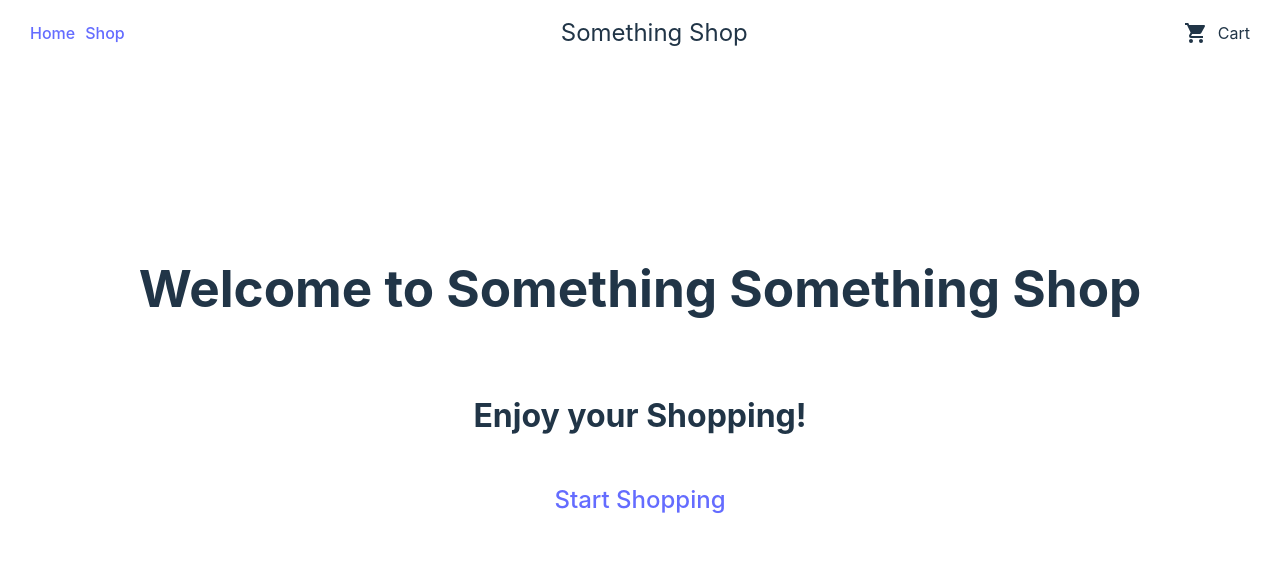
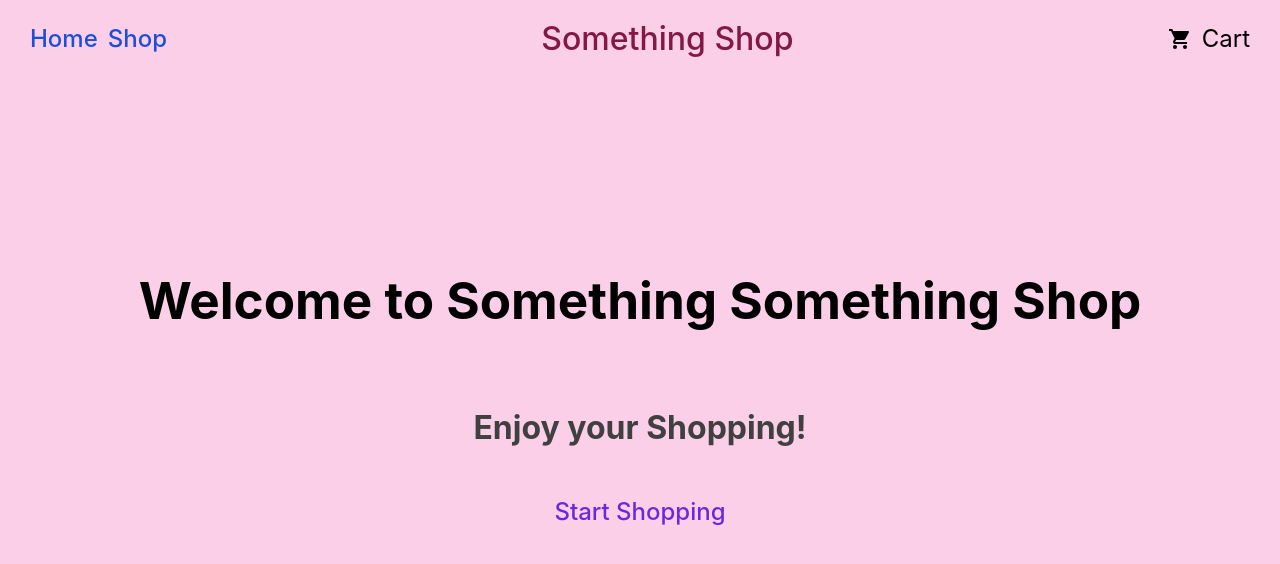
Before and after one commit to John-Rashta/odin-shopping-cart, a React (Vite) app: page / in a window 1280 px wide. Shown: the top 564 px of the page. Built offline with nearby package versions, Linux system fonts and the light colour scheme; no server answers.

Commit message:
feat: finish style
finished all the styling

```diff
--- a/src/App.jsx
+++ b/src/App.jsx
@@ -94,9 +94,10 @@ function App() {
 }
 
 const MainContainer = styled.div`
-  height: 100vh;
+  height: 100%;
   width: 100%;
-  overflow-x:hidden;
+  min-height: 100vh;
+  background-color: #fbcfe8;
 `;
 
 export default App;
--- a/src/components/Card.jsx
+++ b/src/components/Card.jsx
@@ -27,11 +27,16 @@ function Card({name, price, image, id, addCart}) {
         <CardContainer>
             <SubContainer>
                 <ImageContainer src={image} alt={name}/>
-                <NameContainer>{name}
-                <p>{price}$ </p>
+                <NameContainer>
+                    <div>
+                        {name}
+                    </div>
+                    <PriceContainer>
+                        {price}$
+                    </PriceContainer>
                 </NameContainer>
             </SubContainer>
-            <SubContainer>
+            <BottomContainer>
                 <AmountContainer>
                     <QuantityButton onClick={increaseAmount} >&#x25B2;</QuantityButton>
                     <InputContainer
@@ -54,7 +59,7 @@ function Card({name, price, image, id, addCart}) {
                     }
                 }
                 >Add to Cart</CartButton>
-            </SubContainer>
+            </BottomContainer>
         </CardContainer>
     )
 
@@ -73,37 +78,79 @@ const CardContainer = styled.div`
     flex-direction: column;
     justify-content: space-between;
     align-items: center;
+    background-color: white;
+    border: solid #a21caf;
+    border-radius: 10px;
+    padding-bottom: 10px;
+    background-color: #fecdd3;
+
 
 `;
 
 const AmountContainer = styled.div`
     display: flex;
+
 `;
 
 const SubContainer = styled.div`
     display: flex;
     flex-direction: column;
-    justify-content: center;
     align-items: center;
     gap: 15px;
+    width: 100%;
+    background-color: white;
+    padding-top: 10px;
+    flex-grow: 1;
+`;
+
+const BottomContainer = styled.div`
+    display: flex;
+    flex-direction: column;
+    align-items: center;
+    gap: 15px;
+    width: 100%;
+    background-color: #fecdd3;
+    padding-top: 10px;
+
 `;
 
 const NameContainer = styled.h3`
     text-align: center;
+    border-top: solid black;
+    border-bottom: solid black;
+    width: 100%;
+    background-color: #fdf2f8;
+    margin: 0;
+    flex-grow: 1;
 `;
 
 const InputContainer = styled.input`
     width: 40px;
     text-align: center;
-    font-size: 0.8rem;
+    font-size: 1rem;
+    background-color: #fdf4ff;
+    border-radius: 5px;
+    border-color: #e11d48;
+    box-shadow: none;
+    &:focus {
+        outline: none;
+    }
 
 `;
 
 const QuantityButton = styled.button`
     transform: scale(0.8);
+    background-color: #ec4899;
+    &:focus {
+        outline: none;
+    }
 `;
 
 const CartButton = styled.button`
+    background-color: #fb7185;
+    &:focus {
+        outline: none;
+    }
 
 `;
 
@@ -111,6 +158,13 @@ const ImageContainer = styled.img`
     height: 200px;
     width: 200px;
     object-fit: contain;
+    background-color: transparent;
+`;
+
+const PriceContainer = styled.p`
+    font-size: 1.1rem;
+    font-weight: 500;
+
 `;
 
 export {Card};
--- a/src/components/Header.jsx
+++ b/src/components/Header.jsx
@@ -19,8 +19,8 @@ function Header({data, deleteCart, changeCart}) {
     return (
         <MainHeader>
             <LinkDiv>
-                <Link to="/">Home</Link>
-                <Link to={{pathname:"/shop"}}>Shop</Link>
+                <Link style={{color: "#1d4ed8"}} to="/">Home</Link>
+                <Link style={{color: "#1d4ed8"}} to={{pathname:"/shop"}}>Shop</Link>
             </LinkDiv>
             <NameDiv>Something Shop</NameDiv>
             <CartContainer>
@@ -56,14 +56,19 @@ const LinkDiv = styled.div`
     gap: 10px;
     align-items: center;
     user-select: none;
+    font-size: 1.5rem;
+
 `;
 
 const CartContainer = styled.div`
     position: relative;
+    color: black;
 `;
 
 const NameDiv = styled.div`
-    font-size: 1.5rem;
+    font-size: 2rem;
+    font-weight: 500;
+    color: #831843;
 `;
 
 export {Header};
--- a/src/components/HomePage.jsx
+++ b/src/components/HomePage.jsx
@@ -5,9 +5,11 @@ function HomePage() {
 
     return (
         <MainContainer>
-            <h1>Welcome to Something Something Shop</h1>
+            <HeaderContainer>Welcome to Something Something Shop</HeaderContainer>
             <EnjoyContainer>Enjoy your Shopping!</EnjoyContainer>
-            <Link style={{fontSize:"1.5rem"}} to={{pathname:"/shop"}}>Start Shopping</Link>
+            <LinkContainer>
+                <Link style={{fontSize:"1.5rem", color: "#6d28d9"}} to={{pathname:"/shop"}}>Start Shopping</Link>
+            </LinkContainer>
         </MainContainer>
 
 
@@ -25,6 +27,17 @@ const MainContainer = styled.main`
 
 const EnjoyContainer = styled.h2`
     font-size: 2rem;
+    color: #404040;
+`;
+
+const LinkContainer = styled.div`
+    display: flex;
+    justify-content: center;
+    align-items: center;
+`;
+
+const HeaderContainer = styled.h1`
+    color: black;
 `;
 
 export {HomePage};
--- a/src/components/MiniCard.jsx
+++ b/src/components/MiniCard.jsx
@@ -40,12 +40,16 @@ const MiniCardStyle = styled.div`
     align-items: center;
     gap: 15px;
     justify-content: space-between;
+    border-bottom: 2px solid;
 
 `;
 
 const ButtonDiv = styled.div`
     display: flex;
+    align-items: center;
+    justify-content: center;
     padding: 5px;
+    gap: 5px;
 
 `;
 
@@ -62,8 +66,12 @@ const NameDiv = styled.h4`
 
 const QuantityButton = styled.button`
     border-radius: 25px;
-    transform: scale(0.8);
-
+    padding: 0 9px;
+    font-size: 1.5rem;
+    background-color: #fb7185;
+    &:focus {
+        outline: none;
+    }
 `;
 
 export {MiniCard};
--- a/src/components/MiniCardDisplay.jsx
+++ b/src/components/MiniCardDisplay.jsx
@@ -53,12 +53,15 @@ const MiniCardContainer = styled.div`
     position: absolute;
     right: 0;
     gap: 10px;
-    padding-top: 10px;
+    padding: 10px;
+    background-color: #fca5a5;
+    border: solid #db2777;
 
 `;
 
 const TotalContainer = styled.div`
     text-align: center;
+    font-size: 1.05rem;
 `;
 
 const CheckoutContainer = styled.div`
@@ -68,6 +71,7 @@ const CheckoutContainer = styled.div`
 `;
 
 const CheckoutButton= styled.button`
+    background-color: #ffe4e6;
 `;
 
 const CartContainer = styled.div`
--- a/src/components/ShoppingPage.jsx
+++ b/src/components/ShoppingPage.jsx
@@ -36,6 +36,7 @@ const ProductsContainer = styled.div`
 const TopContainer = styled.h2`
     text-align: center;
     font-size: 2rem;
+    color: black;
 `;
 
 export {ShoppingPage};
--- a/src/index.css
+++ b/src/index.css
@@ -15,6 +15,7 @@
 
 #root {
   width: 100%;
+
 }
 a {
   font-weight: 500;
```
